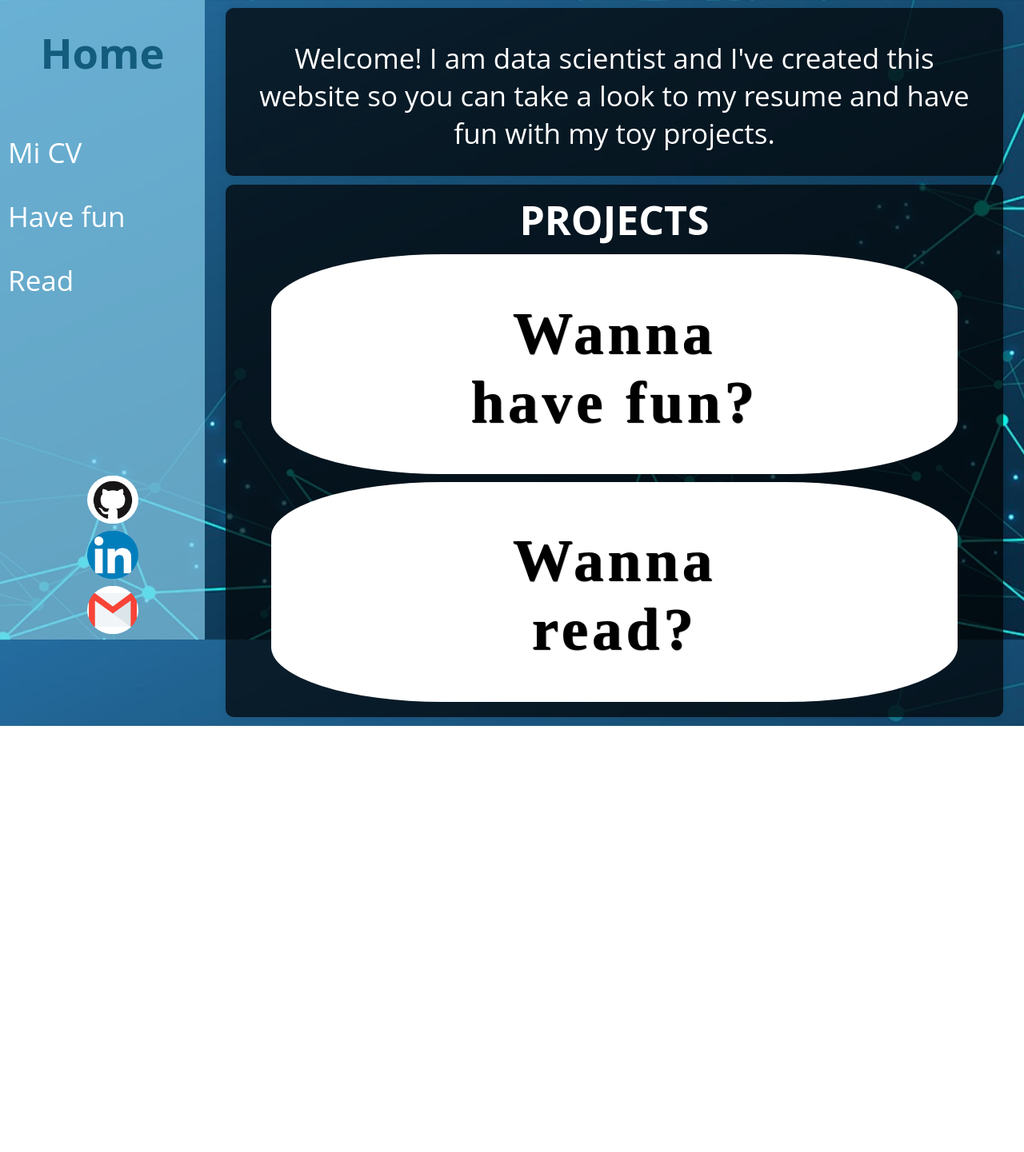
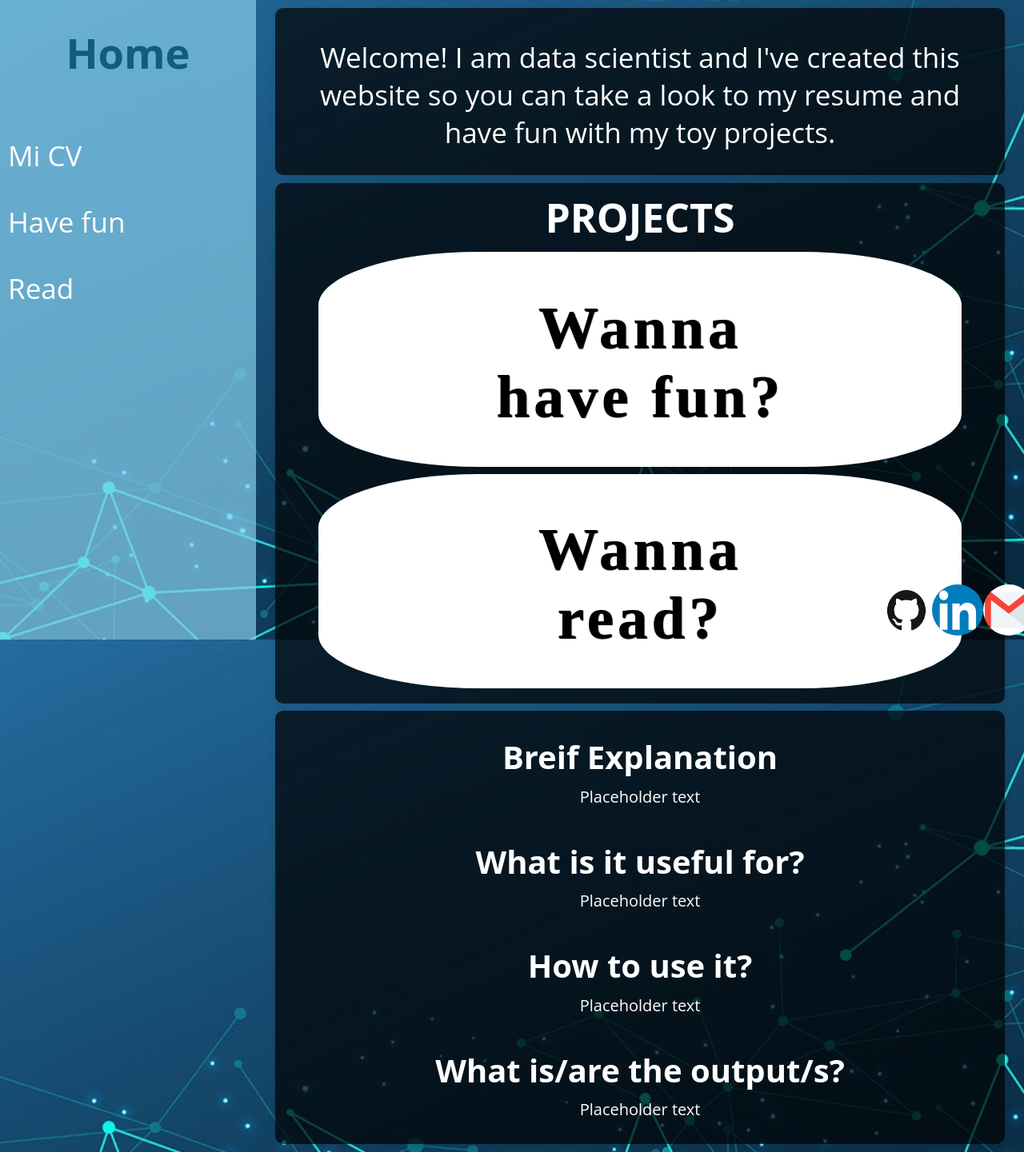
Before and after one commit to ale-camer/personal_website, a Flask app: page / in a window 1280 px wide. Shown: the whole page at 80% size. Before the commit the page ends 908 px from the top, so only its background shows below. Run offline with Flask 3, Linux system fonts and the light colour scheme; some libraries are stand-ins or nearby versions.

Commit message:
home page max size done

```diff
--- a/static/css/styles.css
+++ b/static/css/styles.css
@@ -44,6 +44,12 @@ html {
         font-size: clamp(50px, 2.5vw, 2.5vw);
     }
 
+    h3 {
+        font-size: clamp(40px, 2vw, 2vw);
+        margin-bottom: 0%;
+        text-align: center;
+    }
+
     .project-title {
         margin-bottom: 20px;
     }
@@ -84,7 +90,7 @@ html {
 
 /* NAVBAR */
 .navbar {
-    position: relative;
+    position: fixed;
     top: 0;
     left: 0;
     width: 25%;
@@ -154,13 +160,12 @@ html {
 .links {
     position: fixed;
     bottom: 0;
-    left: 0;
+    right: 0;
     width: 15%;
     display: flex;
     justify-content: space-evenly;
     margin: 0;
     padding: 0 1%;
-    z-index: 999;
 
     .image-footer {
         img {
@@ -173,9 +178,8 @@ html {
 }
 
 /* RESPONSIVE */
-/* width intervals: 320, 768, 1024, 1600 */
-/* height intervals: 600, 800, 1000, 1200 - a partir de 1340 se rompe */
-@media (max-width: 1600px) {
+/* width intervals: 480, 481 - 767, 768 - 1024, 1025 - 1280, 1281 */
+/* @media (max-width: 1600px) {
     .links {
         flex-direction: column;
         left: 7.5%;
@@ -185,7 +189,7 @@ html {
         padding: 1% 0;
         margin-top: 10%;
     }
-}
+} */
 
 @media (min-width: 1600px) {
     .main-project-container {
--- a/static/js/base.js
+++ b/static/js/base.js
@@ -43,3 +43,11 @@ document.addEventListener('DOMContentLoaded', function() {
         });
     }
 });
+
+window.addEventListener('resize', function() {
+    const anchoVentana = window.innerWidth;
+    const altoVentana = window.innerHeight;
+
+    // Imprimir las dimensiones en la consola
+    console.log(`Ancho: ${anchoVentana}px, Alto: ${altoVentana}px`);
+});
--- a/templates/index.html
+++ b/templates/index.html
@@ -3,7 +3,7 @@
 {% block content %}
 
 
-<!-- Navigation Bar Section -->
+<!-- NAVIGATION BAR -->
 <nav class="navbar">
     <!-- Home Link -->
     <a href="{{ url_for('index') }}" class="navbar-title-link" title="Get back to Home Page">
@@ -54,8 +54,9 @@
     </ul>
 </nav>
 
-<!-- Intro Page Template -->
+<!-- INTRO -->
 <div class="main-project-container">
+
     <div class="project-container">
         <div id="profile-container">
             <p>Welcome! I am data scientist and I've created this website so you can take a look to my resume and have
@@ -68,7 +69,6 @@
         <h1 id="title">PROJECTS</h1>
         <div class="projects-type-container">
             <div class="project-type-container">
-                <!-- <p class="project-type">INTERACTIVE</p> -->
                 <p class="project-type">Wanna <br>have fun?</p>
                 <div class="back-content">
                     <p id="first_interactive_p" data-id="keyphrase-extraction">
@@ -86,7 +86,6 @@
                 </div>
             </div>
             <div class="project-type-container">
-                <!-- <p class="project-type">DESCRIPTIVE</p> -->
                 <p class="project-type">Wanna <br>read?</p>
                 <div class="back-content">
                     <p id="first_descriptive_p" data-id="algorithmic-trading">
@@ -108,9 +107,9 @@
             </div>
         </div>
     </div>
-</div>
 
-<div class="project-container" id="dynamic-project-container" style="display: none;">
+
+    <div class="project-container" id="dynamic-project-container">
         <h3 id="first-header">Breif Explanation</h3>
         <p id="dynamic-text-explanation">Placeholder text</p>
         <h3>What is it useful for?</h3>
@@ -121,9 +120,9 @@
         <p id="dynamic-text-output">Placeholder text</p>
     </div>
 
+</div>
 
-
-<!-- Social Media Icons -->
+<!-- FOOTER -->
 <footer>
     <div class="links">
         <a class="image-footer" id="gh-image" href="https://github.com/ale-camer/personal_website" target="_blank"
@@ -139,7 +138,8 @@
 <style>
     .main-project-container {
         display: block;
-        width: 100%;
+        width: 75%;
+        margin-left: 25%;
     }
 
     #profile-container {
@@ -182,7 +182,6 @@
         }
 
         p {
-            font-size: 100%;
             margin: 1% 0% 0% 0%;
         }
     }
@@ -273,7 +272,17 @@
             }
         }
 
-        #first_interactive_p:hover,
+        p.selected {
+            font-size: clamp(35px, 3vw, 3vw);
+            background-color: aquamarine;
+        }
+
+        p.not-selected {
+            font-size: clamp(15px, 1vw, 1vw);
+            opacity: 0.5;
+        }
+
+        /* #first_interactive_p:hover,
         #second_interactive_p:hover,
         #third_interactive_p:hover,
         #fourth_interactive_p:hover,
@@ -284,22 +293,18 @@
         #fifth_descriptive_p:hover {
             background-color: aquamarine;
             font-size: clamp(30px, 2.5vw, 2.5vw);
-        }
+        } */
     }
 
     #first-header {
         margin: 0%;
     }
 
-    #dynamic-project-container {
-        h3 {
-            margin-bottom: 0%;
-            text-align: center;
-        }
-
-        p {
-            font-size: 100%;
-        }
+    #dynamic-text-explanation,
+    #dynamic-text-utility,
+    #dynamic-text-howto,
+    #dynamic-text-output {
+        font-size: clamp(20px, 1vw, 1vw);
     }
 
     @media (max-width: 1600px) {
@@ -381,6 +386,32 @@
     const projectItems = document.querySelectorAll(".back-content p");
     projectItems.forEach(item => {
         item.addEventListener("click", function () {
+            const alreadySelected = item.classList.contains("selected");
+
+            // Si ya estaba seleccionado, deseleccionar todo
+            if (alreadySelected) {
+                projectItems.forEach(p => {
+                    p.classList.remove("selected", "not-selected");
+                });
+
+                // También podrías ocultar el contenedor dinámico si querés
+                const dynamicContainer = document.getElementById("dynamic-project-container");
+                dynamicContainer.style.display = "none";
+                return; // Salimos de la función
+            }
+
+            // Si no estaba seleccionado, aplicamos el comportamiento normal
+            projectItems.forEach(p => {
+                p.classList.remove("selected", "not-selected");
+            });
+
+            item.classList.add("selected");
+            projectItems.forEach(p => {
+                if (p !== item) {
+                    p.classList.add("not-selected");
+                }
+            });
+
             const projectId = item.getAttribute("data-id");
             const dynamicTextExplanation = document.getElementById("dynamic-text-explanation");
             const dynamicTextUtility = document.getElementById("dynamic-text-utility");
@@ -400,20 +431,21 @@
         });
     });
 
-    function checkWindowSize() {
-        const minWidth = 600;
-        const minHeight = 400;
 
-        const warningElement = document.getElementById("resize-warning");
-        const width = window.innerWidth;
-        const height = window.innerHeight;
+    // function checkWindowSize() {
+    //     const minWidth = 600;
+    //     const minHeight = 400;
 
-        if (width < minWidth || height < minHeight) {
-            warningElement.style.display = "flex";
-        } else {
-            warningElement.style.display = "none";
-        }
-    }
+    //     const warningElement = document.getElementById("resize-warning");
+    //     const width = window.innerWidth;
+    //     const height = window.innerHeight;
+
+    //     if (width < minWidth || height < minHeight) {
+    //         warningElement.style.display = "flex";
+    //     } else {
+    //         warningElement.style.display = "none";
+    //     }
+    // }
     window.addEventListener('resize', checkWindowSize);
     window.addEventListener('load', checkWindowSize);
 </script>
```
Also changed, not shown: README.md. Lines whose indentation alone changed are shown as unchanged.
